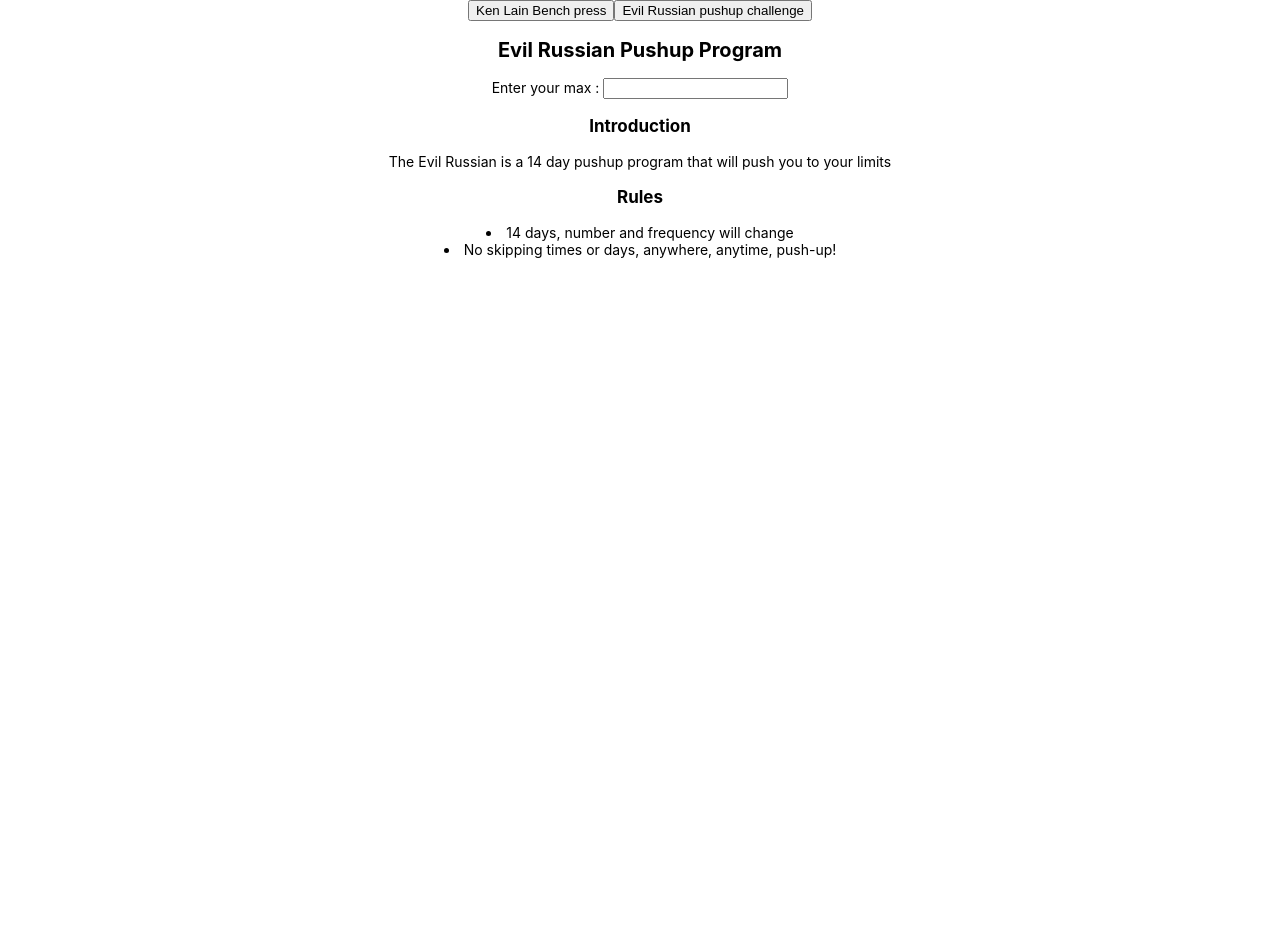
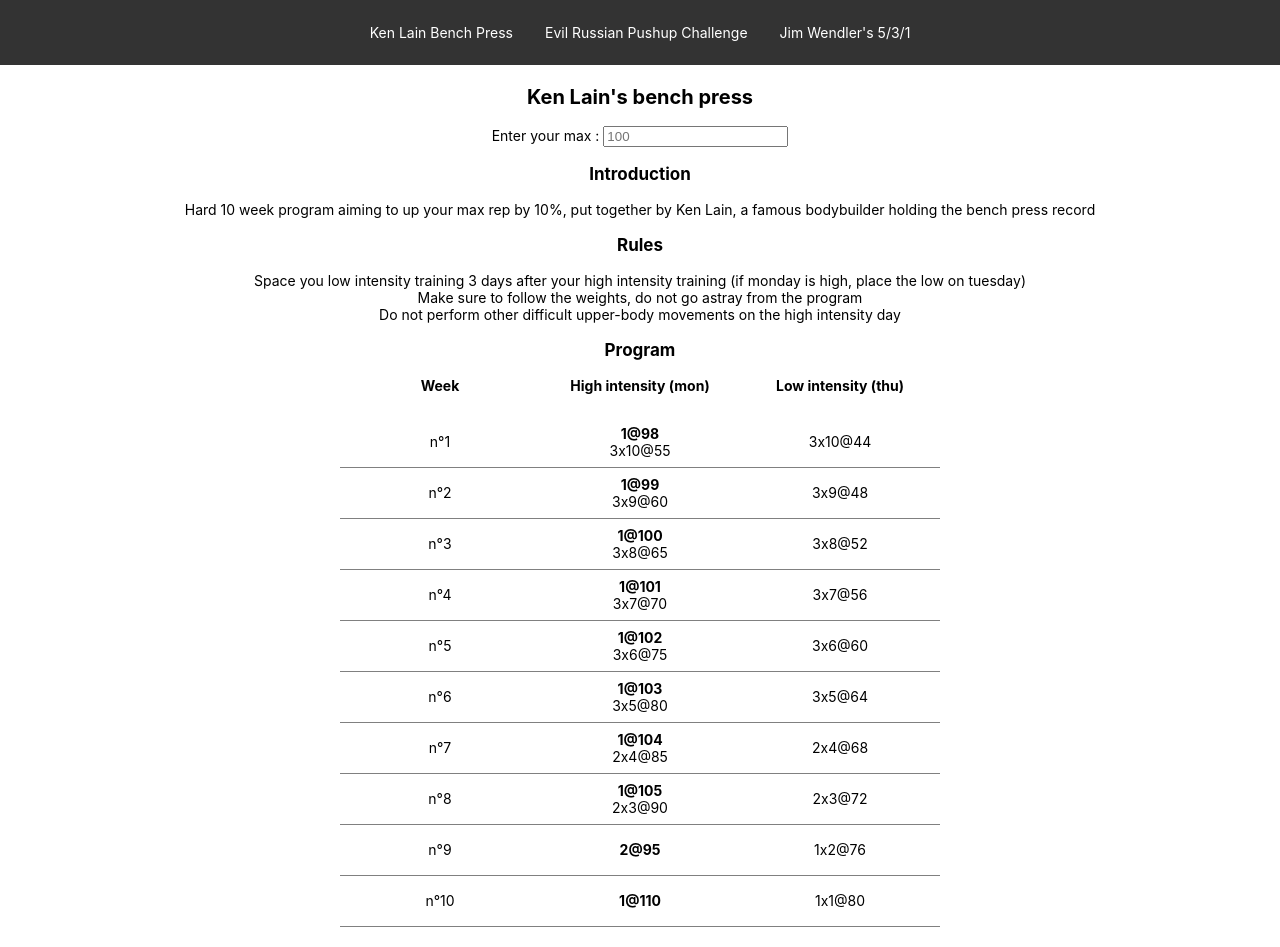
Before and after one commit to ynicolay/fitkit, a React (Create React App) app: page / in a window 1280 px wide. Before the commit the page ends 800 px from the top, so only its background shows below. Built offline with nearby package versions, Linux system fonts and the light colour scheme.

Commit message:
ah finally, an update

```diff
--- a/package.json
+++ b/package.json
@@ -9,6 +9,7 @@
     "@testing-library/user-event": "^13.5.0",
     "react": "^18.1.0",
     "react-dom": "^18.1.0",
+    "react-router-dom": "^7.2.0",
     "react-scripts": "5.0.1",
     "web-vitals": "^2.1.4"
   },
--- a/public/index.html
+++ b/public/index.html
@@ -24,7 +24,7 @@
       work correctly both with client-side routing and a non-root public URL.
       Learn how to configure a non-root public URL by running `npm run build`.
     -->
-    <title>React App</title>
+    <title>str.quest</title>
   </head>
   <body>
     <noscript>You need to enable JavaScript to run this app.</noscript>
--- a/src/App.css
+++ b/src/App.css
@@ -1,6 +1,10 @@
 .App {
   text-align: center;
   font-size: 14px;
+}
+
+.container {
+  margin: 20px;
 }
 
 h2 {
@@ -11,14 +15,30 @@ h3 {
   font-size: 17px;
 }
 
+h4 {
+  height: 40px;
+  padding: 0 10px;
+  margin: 0;
+}
+
+li {
+  list-style: none;
+}
+
 .case {
   height: 50px;
   width: 200px;
-  border-bottom: 1px solid black;
+  border-bottom: 1px solid grey;
   display: flex;
   justify-content: center;
   align-items: center;
   flex-direction: column;
+}
+
+@media (max-width: 600px) {
+  .case {
+    width: 100%;
+  }
 }
 
 .kenLainDisplay {
@@ -34,3 +54,44 @@ h3 {
 .bold {
   font-weight: bold;
 }
+
+/* Style for the navigation bar */
+nav {
+  display: flex;
+  justify-content: center;
+  background-color: #333;
+  padding: 1rem;
+}
+
+/* Style for the links in the navigation bar */
+nav a {
+  color: white;
+  text-decoration: none;
+  padding: 0.5rem 1rem;
+  transition: background-color 0.3s ease;
+}
+
+/* Hover effect for the links */
+nav a:hover {
+  background-color: #575757;
+  border-radius: 5px;
+}
+
+/* Style for the active/current link */
+nav a.active {
+  background-color: #555;
+  border-radius: 5px;
+}
+
+/* Optional: Style for the navigation bar on smaller screens */
+@media (max-width: 600px) {
+  nav {
+    flex-direction: column;
+    align-items: center;
+  }
+
+  nav a {
+    width: 100%;
+    text-align: center;
+  }
+}
--- a/src/App.js
+++ b/src/App.js
@@ -1,19 +1,27 @@
 import './App.css';
-import { useState } from 'react';
+import { BrowserRouter as Router, Route, Routes, Link } from 'react-router-dom';
 import EvilRussian from './kits/EvilRussian';
 import KenLainBenchPress from './kits/KenLainBench';
+import Wendlers531 from './kits/531';
+import ComingSoon from './components/ComingSoon';
 
 function App() {
-  const [page, setPage] = useState("evilRussian");
-
   return (
-    <>
+    <Router>
       <div className="App">
-        <button onClick={() => setPage("kenLain")}>Ken Lain Bench press</button>
-        <button onClick={() => setPage("evilRussian")}>Evil Russian pushup challenge</button>
-        {page === "kenLain" ? <KenLainBenchPress /> : <EvilRussian />}
+        <nav>
+          <Link to="/kenLain">Ken Lain Bench Press</Link>
+          <Link to="/evilRussian">Evil Russian Pushup Challenge</Link>
+          <Link to="/531">Jim Wendler's 5/3/1</Link>
+        </nav>
+        <Routes>
+          <Route path="/kenLain" element={<KenLainBenchPress />} />
+          <Route path="/evilRussian" element={<EvilRussian />} />
+          <Route path="/531" element={<ComingSoon />} />
+          <Route path="*" element={<KenLainBenchPress />} />
+        </Routes>
       </div>
-    </>
+    </Router>
   );
 }
 
--- /dev/null
+++ b/src/components/ComingSoon.jsx
@@ -0,0 +1,10 @@
+
+const ComingSoon = () => {
+  return (
+    <div className='container'>
+      <h2 className='title'>Coming Soon</h2>
+    </div>
+  );
+};
+
+export default ComingSoon;
--- /dev/null
+++ b/src/kits/531.jsx
@@ -0,0 +1,70 @@
+import React, { useState } from 'react';
+
+const Wendlers531 = () => {
+  const [maxRep, setMaxRep] = useState(0);
+// AI SLOP TO REFACTOR
+
+
+  const exercises = [
+    {
+      name: "Bench Press",
+      weeks: [
+        { week: 1, sets: [{ set: 1, reps: 5, intensity: 0.65 }, { set: 2, reps: 5, intensity: 0.75 }, { set: 3, reps: "5+", intensity: 0.85 }] },
+        { week: 2, sets: [{ set: 1, reps: 3, intensity: 0.70 }, { set: 2, reps: 3, intensity: 0.80 }, { set: 3, reps: "3+", intensity: 0.90 }] },
+        { week: 3, sets: [{ set: 1, reps: 5, intensity: 0.75 }, { set: 2, reps: 3, intensity: 0.85 }, { set: 3, reps: "1+", intensity: 0.95 }] },
+        { week: 4, sets: [{ set: 1, reps: 5, intensity: 0.40 }, { set: 2, reps: 5, intensity: 0.50 }, { set: 3, reps: 5, intensity: 0.60 }] },
+      ],
+    }
+  ];
+
+  const handleMaxRepChange = (event) => {
+    setMaxRep(parseFloat(event.target.value) || 0);
+  };
+
+  const calculateWeight = (intensity) => {
+    return (maxRep * intensity).toFixed(2);
+  };
+
+  return (
+    <div>
+      <input
+        type="number"
+        value={maxRep}
+        onChange={handleMaxRepChange}
+        placeholder="Enter your max rep"
+      />
+      <table>
+        <thead>
+          <tr>
+            <th>Exercise</th>
+            <th>Week</th>
+            <th>Set</th>
+            <th>Reps</th>
+            <th>Weight</th>
+          </tr>
+        </thead>
+        <tbody>
+          {exercises.map((exercise, exerciseIndex) => (
+            <React.Fragment key={exerciseIndex}>
+              {exercise.weeks.map((week, weekIndex) => (
+                <React.Fragment key={weekIndex}>
+                  {week.sets.map((set, setIndex) => (
+                    <tr key={setIndex}>
+                      {setIndex === 0 && <td rowSpan={week.sets.length}>{exercise.name}</td>}
+                      {setIndex === 0 && <td rowSpan={week.sets.length}>{week.week}</td>}
+                      <td>{set.set}</td>
+                      <td>{set.reps}</td>
+                      <td>{calculateWeight(set.intensity)}</td>
+                    </tr>
+                  ))}
+                </React.Fragment>
+              ))}
+            </React.Fragment>
+          ))}
+        </tbody>
+      </table>
+    </div>
+  );
+};
+
+export default Wendlers531;
--- a/src/kits/EvilRussian.jsx
+++ b/src/kits/EvilRussian.jsx
@@ -4,12 +4,12 @@ import evilRussian from "../programs/evilRussian.json";
 const calculateSet = (max, multiplier) => Math.round(max * multiplier);
 
 const EvilRussian = () => {
-  const [max, setMax] = useState(0);
+  const [max, setMax] = useState(20);
 	return (
 		<div className='container'>
 			<h2 className='title'>{evilRussian.program}</h2>
 			<div className='input'>
-				<span>Enter your max : <input onChange={e => setMax(e.target.value)} type="number"></input></span>
+				<span>Enter your max : <input onChange={e => setMax(e.target.value)} type="number" placeholder='20'></input></span>
 			</div>
 			<div className='introduction'>
 				<h3>Introduction</h3>
--- a/src/kits/KenLainBench.jsx
+++ b/src/kits/KenLainBench.jsx
@@ -8,7 +8,7 @@ const KenLainBenchPress = () => {
     <div className='container'>
       <h2 className='title'>{kenLainBenchPress.program}</h2>
 			<div className='input'>
-				<span>Enter your max : <input onChange={e => setMax(e.target.value)} type="number"></input></span>
+				<span>Enter your max : <input onChange={e => setMax(e.target.value)} type="number" placeholder={max}></input></span>
 			</div>
       <div className='introduction'>
 				<h3>Introduction</h3>
@@ -25,11 +25,11 @@ const KenLainBenchPress = () => {
           <div className='kenLainCol'>
             <h4>Week</h4>
             {kenLainBenchPress.variables.high.map((week, i) => (
-              <div className='case'>n {i+1}</div>
+              <div className='case'>n°{i+1}</div>
             ))}
           </div>
           <div className='kenLainCol'>
-          <h4>High intensity (monday)</h4>
+          <h4>High intensity (mon)</h4>
             {kenLainBenchPress.variables.high.map(week => (
             <div className='case'>
               <div className='bold'>
@@ -42,7 +42,7 @@ const KenLainBenchPress = () => {
             ))}
           </div>
           <div className='kenLainCol'>
-          <h4>Low intensity (thursday)</h4>
+          <h4>Low intensity (thu)</h4>
             {kenLainBenchPress.variables.low.map(week => (
               <div className='case'>
                 {week.sets}x{week.reps}@{Math.round(max*week.multiplicator)}
--- /dev/null
+++ b/src/programs/531.json
@@ -0,0 +1,9 @@
+{
+    "program": "Jim Wendler's 5/3/1 program",
+    "introduction": "Core principles of strength, battle-tested and confirmed as being timeless.",
+    "rules": ["Start light", "Progress slowly but steadily"],
+    "weeks": 4,
+    "variables": {
+        "sets": []
+    }
+  }
--- a/src/programs/kenLainBenchPress.json
+++ b/src/programs/kenLainBenchPress.json
@@ -151,6 +151,11 @@
         "sets": 1,
         "reps": 2,
         "multiplicator": 0.76
+      },
+      {
+        "sets": 1,
+        "reps": 1,
+        "multiplicator": 0.80
       }
     ]
   }
```
Also changed, not shown: src/index.css (line endings or trailing spaces), 2 other files (tests, documents, lock files or other folders).
